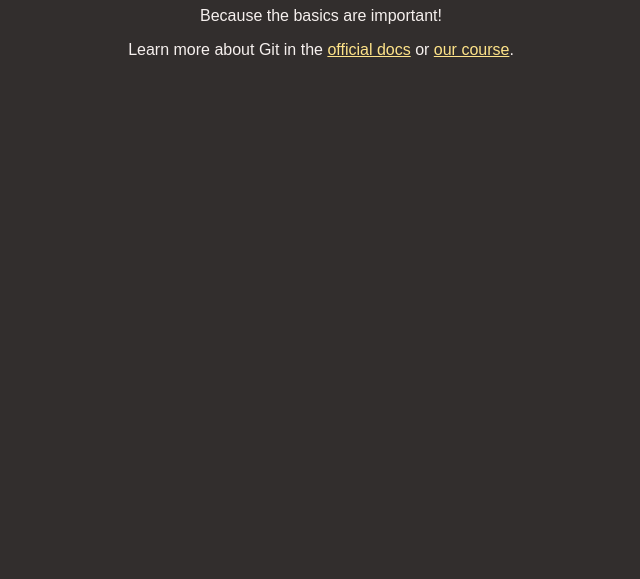
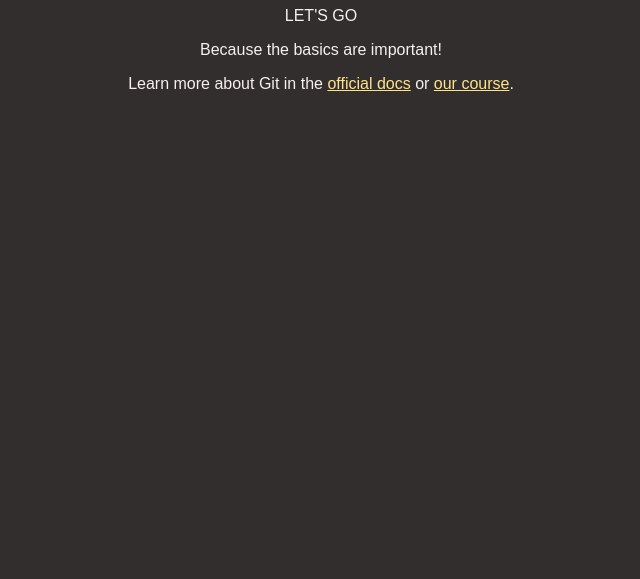
Before and after one commit to trbirmin/github-crash-course, a plain HTML site: page index.html in a window 1280 px wide. Shown: the part 221-800 px from the top of the page, without its empty margins (319-959 px from the left). Drawn offline with Linux system fonts and the light colour scheme.

Commit message:
added my own section

```diff
--- a/index.html
+++ b/index.html
@@ -14,12 +14,15 @@
     </header>
     <main>
       <section>
+        <section>
+          <p> LET'S GO </p>
       <p>Because the basics are important!</p>
       <p>
         Learn more about Git in the
         <a href="https://git-scm.com/book/en/v2">official docs</a> or
         <a href="https://acad.link/git">our course</a>.
       </p>
+        </section>
     </section>
     </main>
   </body>
```
